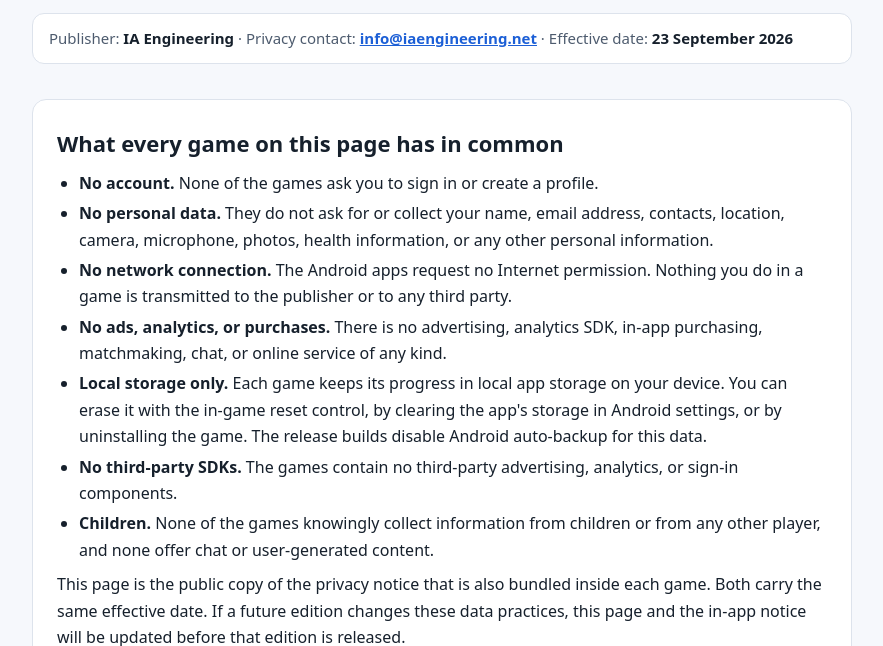
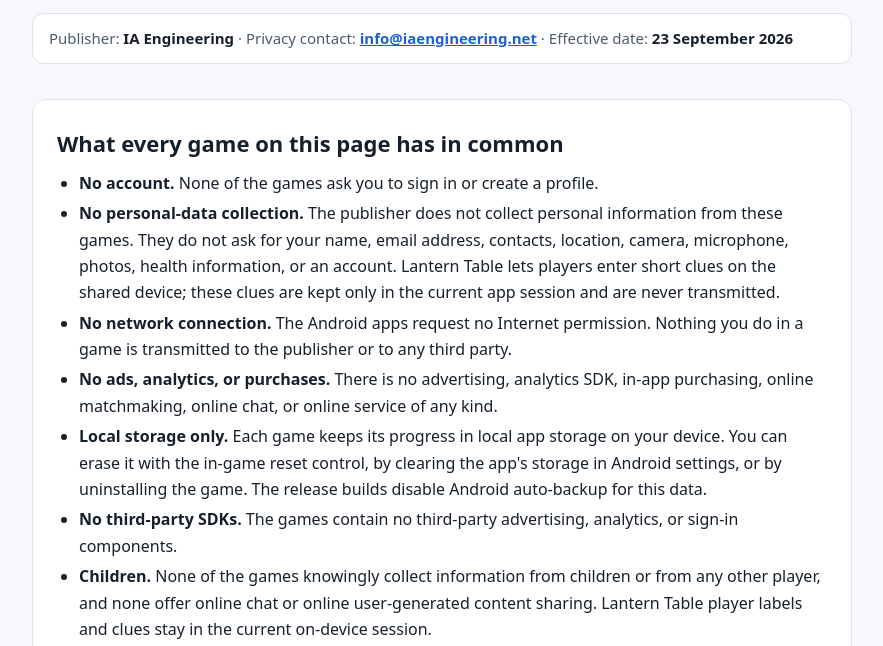
Before and after one commit to IgnasAns/privacy-policy, a plain HTML site: page index.html in a window 1280 px wide. Shown: the part 154-800 px from the top of the page, without its empty margins (198-1081 px from the left). Drawn offline with Linux system fonts and the light colour scheme.

Commit message:
Clarify Lantern Table local clues and no online sharing

```diff
--- a/index.html
+++ b/index.html
@@ -42,14 +42,14 @@
     <h2>What every game on this page has in common</h2>
     <ul>
       <li><b>No account.</b> None of the games ask you to sign in or create a profile.</li>
-      <li><b>No personal data.</b> They do not ask for or collect your name, email address, contacts, location, camera, microphone, photos, health information, or any other personal information.</li>
+      <li><b>No personal-data collection.</b> The publisher does not collect personal information from these games. They do not ask for your name, email address, contacts, location, camera, microphone, photos, health information, or an account. Lantern Table lets players enter short clues on the shared device; these clues are kept only in the current app session and are never transmitted.</li>
       <li><b>No network connection.</b> The Android apps request no Internet permission. Nothing you do in a game is transmitted to the publisher or to any third party.</li>
-      <li><b>No ads, analytics, or purchases.</b> There is no advertising, analytics SDK, in-app purchasing, matchmaking, chat, or online service of any kind.</li>
+      <li><b>No ads, analytics, or purchases.</b> There is no advertising, analytics SDK, in-app purchasing, online matchmaking, online chat, or online service of any kind.</li>
       <li><b>Local storage only.</b> Each game keeps its progress in local app storage on your device. You can erase it with the in-game reset control, by clearing the app's storage in Android settings, or by uninstalling the game. The release builds disable Android auto-backup for this data.</li>
       <li><b>No third-party SDKs.</b> The games contain no third-party advertising, analytics, or sign-in components.</li>
-      <li><b>Children.</b> None of the games knowingly collect information from children or from any other player, and none offer chat or user-generated content.</li>
+      <li><b>Children.</b> None of the games knowingly collect information from children or from any other player, and none offer online chat or online user-generated content sharing. Lantern Table player labels and clues stay in the current on-device session.</li>
     </ul>
-    <p>This page is the public copy of the privacy notice that is also bundled inside each game. Both carry the same effective date. If a future edition changes these data practices, this page and the in-app notice will be updated before that edition is released.</p>
+    <p>This page describes the data practices in the privacy notice bundled inside each game, effective from 23 September 2026. The public wording was clarified on 4 October 2026 to explain Lantern Table's local clue entry; the data practices have not changed. If a future edition changes these data practices, this page and the in-app notice will be updated before that edition is released.</p>
   </section>
 
   <section id="games">
@@ -117,7 +117,7 @@
   <section id="lantern-table">
     <h3>08 · Lantern Table</h3>
     <p class="genre">Local pass-and-play social deduction</p>
-    <p><b>Stored on your device:</b> table settings and aggregate record counts. During a round, player names, roles, clues, votes, and the secret word exist only in the current app session and disappear when the table ends. Erase the record with <b>Reset table record</b> in Settings.</p>
+    <p><b>Stored on your device:</b> table settings and aggregate record counts. During a round, generated player labels (such as Player 1), roles, player-entered clues, votes, and the secret word exist only in the current app session and disappear when the table ends. Erase the record with <b>Reset table record</b> in Settings.</p>
   </section>
 
   <section id="runway-remix">
```
